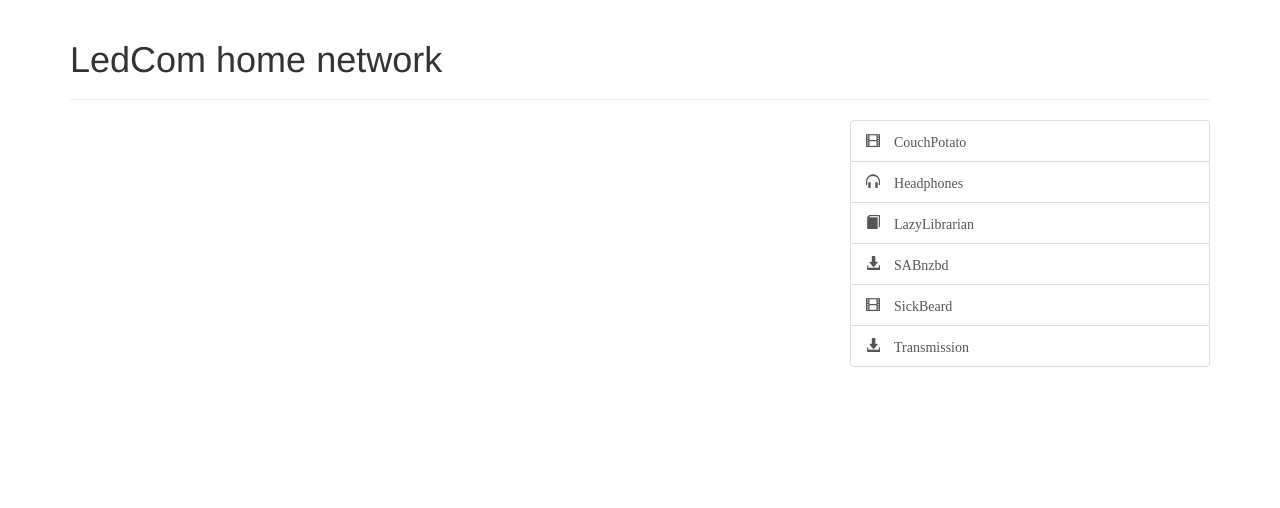
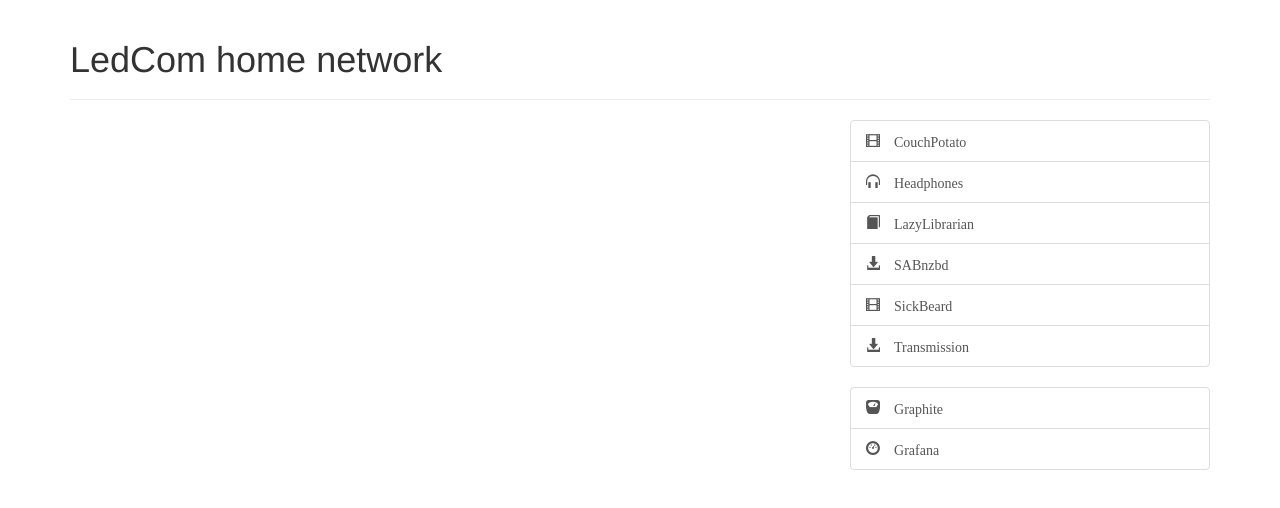
Before and after one commit to gehel/ledcom-nginx, a plain HTML site: page static/index.html in a window 1280 px wide. Drawn offline with nearby package versions, Linux system fonts and the light colour scheme.

Commit message:
Adding links to Graphite / Grafana

```diff
--- a/static/index.html
+++ b/static/index.html
@@ -36,6 +36,10 @@
                 <a href="http://sickbeard.home.ledcom.ch" class="list-group-item"><span class="glyphicon glyphicon-film" /> SickBeard</a>
                 <a href="http://transmission.home.ledcom.ch" class="list-group-item"><span class="glyphicon glyphicon-download-alt" /> Transmission</a>
             </div>
+            <div class="list-group">
+                <a href="http://graphite.home.ledcom.ch" class="list-group-item"><span class="glyphicon glyphicon-scale" /> Graphite</a>
+                <a href="http://grafana.home.ledcom.ch" class="list-group-item"><span class="glyphicon glyphicon-dashboard" /> Grafana</a>
+            </div>
         </div>
     </div>
 
```
